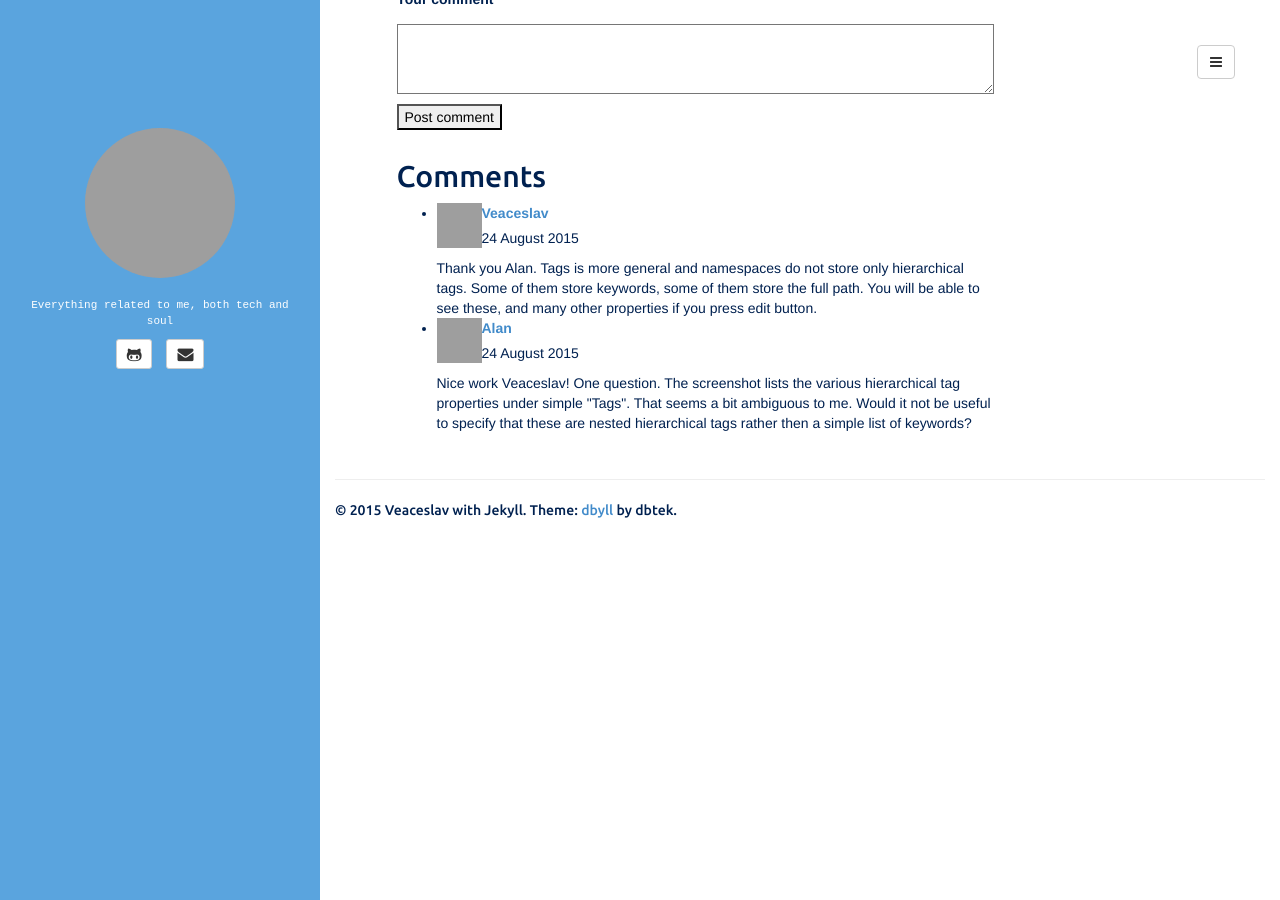
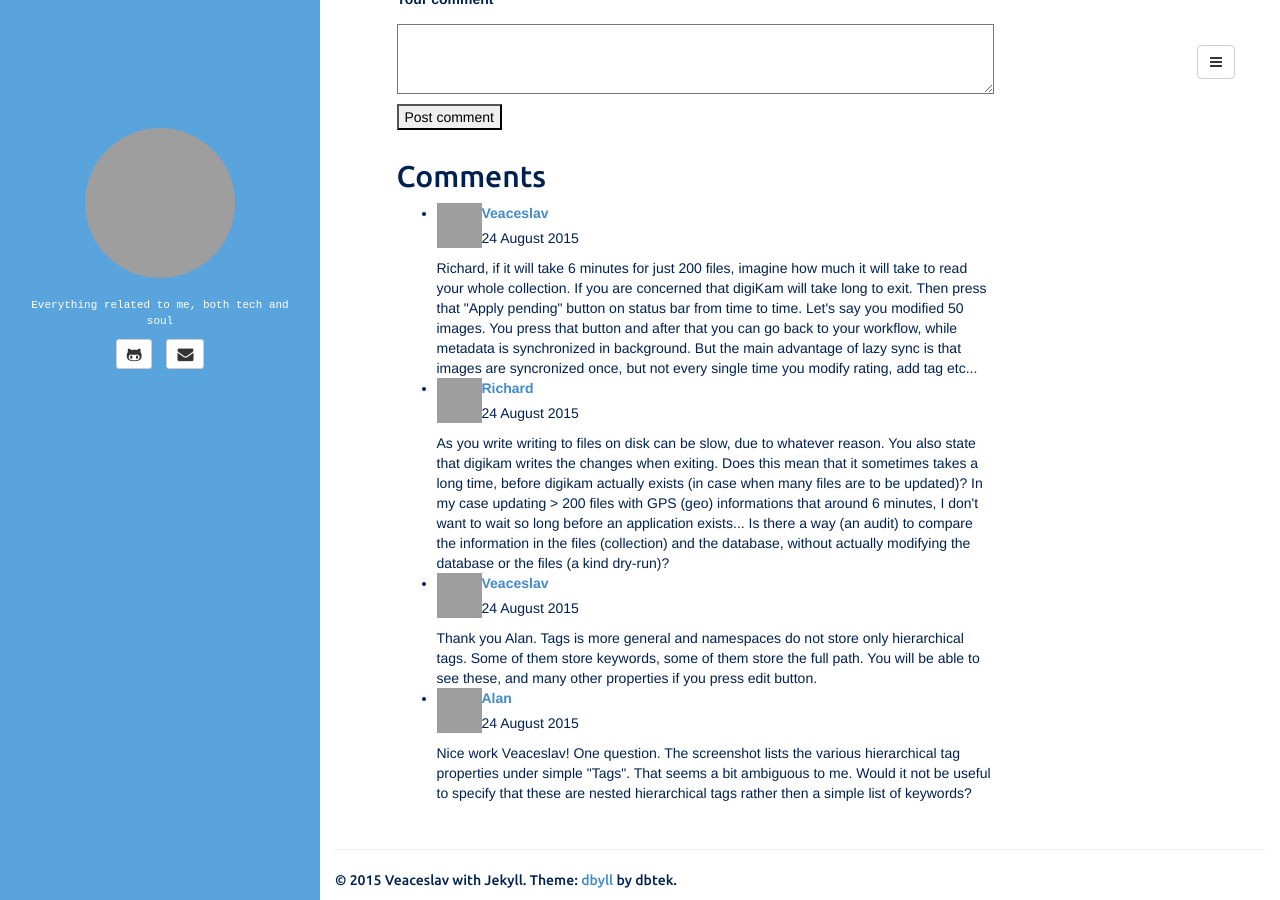
Before and after one commit to veaceslav/veaceslav.github.io, a Jekyll site: the page built from _posts/2015-08-24-advanced-metadata.md, in a window 1280 px wide and 900 px high, scrolled down 3195 px. Built offline with Jekyll 4.4.1, drawn with Linux system fonts in a browser that asks for light colours; grey boxes are pictures that could not be loaded.

Commit message:
Add comments

```diff
--- a/_data/comments.yml
+++ b/_data/comments.yml
@@ -1,3 +1,5 @@
 sessions:
+    - {_id: NzczODQ=, comment: 'Richard, if it will take 6 minutes for just 200 files, imagine how much it will take to read your whole collection. If you are concerned that digiKam will take long to exit. Then press that &quot;Apply pending&quot; button on status bar from time to time. Let&#39;s say you modified 50 images. You press that button and after that you can go back to your workflow, while metadata is synchronized in background. But the main advantage of lazy sync is that images are syncronized once, but not every single time you modify rating, add tag etc... ', created: '2015-08-24T18:27:06.545Z', email: veaceslav.munteanu90@gmail.com, name: Veaceslav, path: /kde/2015/08/24/advanced-metadata.html, url: "", avatar: '//www.gravatar.com/avatar/488607f5bb87f92f239a507ac0813b55?s=50&r=pg&d=404'}
+    - {_id: NzczODM=, comment: "As you write writing to files on disk can be slow, due to whatever reason.  You also state that digikam writes the changes when exiting.  Does this mean that it sometimes takes a long time, before digikam actually exists (in case when many files are to be updated)?\r\n\r\nIn my case updating &gt; 200 files with GPS (geo) informations that around 6 minutes, I don&#39;t want to wait so long before an application exists...\r\n\r\nIs there a way (an audit) to compare the information in the files (collection) and the database, without actually modifying the database or the files (a kind dry-run)?\r\n", created: '2015-08-24T18:06:26.077Z', email: ml@radoeka.nl, name: Richard, path: /kde/2015/08/24/advanced-metadata.html, url: "", avatar: '//www.gravatar.com/avatar/711a876513da240a65d1b0b30bfab9dd?s=50&r=pg&d=404'}
     - {_id: NzczNzk=, comment: 'Thank you Alan. Tags is more general and namespaces do not store only hierarchical tags. Some of them store keywords, some of them store the full path. You will be able to see these, and many other properties if you press edit button.', created: '2015-08-24T17:48:10.262Z', email: veaceslav.munteanu90@gmail.com, name: Veaceslav, path: /kde/2015/08/24/advanced-metadata.html, url: "", avatar: '//www.gravatar.com/avatar/488607f5bb87f92f239a507ac0813b55?s=50&r=pg&d=404'}
     - {_id: NzczNzY=, comment: 'Nice work Veaceslav!  One question. The screenshot lists the various hierarchical tag properties under simple &quot;Tags&quot;. That seems a bit ambiguous to me. Would it not be useful to specify that these are nested hierarchical tags rather then a simple list of keywords?', created: '2015-08-24T17:09:50.511Z', email: alan.pater@gmail.com, name: Alan, path: /kde/2015/08/24/advanced-metadata.html, url: "", avatar: '//www.gravatar.com/avatar/9dc3c2f58501db320e87a717b1e34f7e?s=50&r=pg&d=404'}
```
